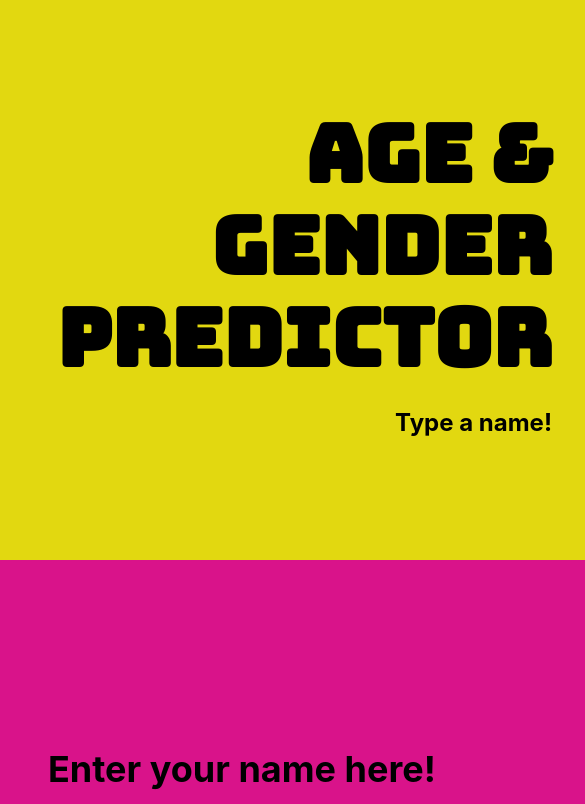
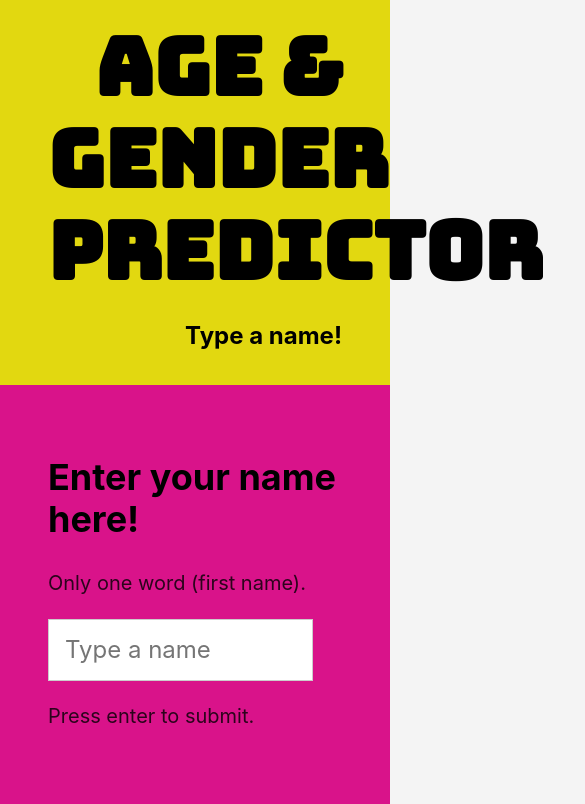
Before and after one commit to KenTandrian/age-gender-predictor, a React (Create React App) app: page / in a window 390 px wide. Shown: the top 804 px of the page, 585 px wide, since content can reach past the window. Built offline with nearby package versions, Linux system fonts and the light colour scheme.

Commit message:
Fix proper case and not found handler

```diff
--- a/src/App.css
+++ b/src/App.css
@@ -11,8 +11,7 @@ input::-webkit-inner-spin-button {
   display: flex;
   flex-direction: row;
   height: 100vh;
-  min-height: 560px;
-  min-width: 600px;
+  min-height: 600px;
 }
 
 .top-left {
@@ -21,7 +20,7 @@ input::-webkit-inner-spin-button {
   flex-basis: 50%;
   background: #e2d810;
   height: 100vh;
-  min-height: 560px;
+  min-height: 600px;
   justify-content: center;
   padding: 3rem;
 }
@@ -42,7 +41,7 @@ input::-webkit-inner-spin-button {
   flex-direction: column;
   flex-basis: 50%;
   height: 100vh;
-  min-height: 560px;
+  min-height: 600px;
   justify-content: center;
   align-items: left;
   padding: 3rem;
@@ -79,8 +78,13 @@ footer {
     display: flex;
     flex-direction: column;
     height: 100%;
+    min-height: 300px;
   }
   .top-left {
-    height: 50vh;
+    height: 40vh;
+    min-height: 200px;
+  }
+  .top-right {
+    min-height: 200px;
   }
 }
--- a/src/App.jsx
+++ b/src/App.jsx
@@ -9,8 +9,8 @@ class App extends Component {
         super();
         this.state = {
             theName: "",
-            theAge: "",
-            theGender: "",
+            theAge: null,
+            theGender: null,
             //theHistory: []
         };
     }
@@ -18,8 +18,9 @@ class App extends Component {
     historiNama = [];
 
     // For Search Bar
-    onlyAllowChar(e) {
-        this.setState({ inputTxt: e.target.value.replace(/[^a-zA-Z ]/ig, "")});
+    onlyAllowCharAndMakeProperCase(e) {
+        this.setState({ inputTxt: e.target.value.replace(/[^a-zA-Z]/ig, "")
+            .replace(/\w\S*/g, (txt) => {return txt.charAt(0).toUpperCase() + txt.substr(1).toLowerCase()})});
     }
 
     // To detect enter in Search Bar
@@ -51,8 +52,10 @@ class App extends Component {
             this.setState({theGender: genderData.gender});
             //console.log('GenderData', genderData, this.state.theGender);
 
-            this.historiNama.push({namaNya: this.state.theName, umurNya: ageData.age, jkNya: genderData.gender});
-            //console.log(this.historiNama);
+            if (genderData.gender !== null && ageData.age !== null) {
+                this.historiNama.push({namaNya: this.state.theName, umurNya: ageData.age, jkNya: genderData.gender});
+            }
+            console.log(this.historiNama);
         }
     }
 
@@ -61,11 +64,15 @@ class App extends Component {
             <div>
                 <div className="top-container">
                     <header className="tc pv3 pv4-ns top-left">
-                        <h1 className="header-title">Age & Gender Predictor</h1>
+                        <h1 className="header-title f-headline-l f1-ns">Age & Gender Predictor</h1>
                         <h2 className="header-subtitle">Type a name!</h2>
                     </header>
                     <div className="top-right">
-                        <SearchBar detectEnter={this.onKeyUp} value={this.state.inputTxt} onChange={this.onlyAllowChar.bind(this)}/>
+                        <SearchBar
+                            detectEnter={this.onKeyUp}
+                            value={this.state.inputTxt}
+                            onChange={this.onlyAllowCharAndMakeProperCase.bind(this)}
+                        />
                         <NameFact nama={this.state.theName} umur={this.state.theAge} jk={this.state.theGender}/>
                     </div>
                 </div>
--- a/src/NameFact.jsx
+++ b/src/NameFact.jsx
@@ -4,10 +4,16 @@ const NameFact = ({ nama, umur, jk }) => {
     return (
         (nama === "") ?
         <div></div> :
-        <div className="w-60 bg-white br3 pa3 pa4-ns mv2 ba b--black-10 shadow-5">
+        <div className="w-80 bg-white br3 pa3 pa4-ns mv2 ba b--black-10 shadow-5">
             <h1 className="f2 f-subheadline-l fw6 mv3">{nama}</h1>
-            <p className="f6 fw4">You should be {umur} years old.</p>
-            <p className="f6 fw4">You are a {jk}.</p>
+            {
+                (jk === null || umur === null) ?
+                <p className="f6 fw4">Sorry, data not found.</p> :
+                <div>
+                    <p className="f6 fw4">You should be {umur} years old.</p>
+                    <p className="f6 fw4">You are a {jk}.</p>
+                </div>
+            }
         </div>
     )
 }
--- a/src/SearchBar.jsx
+++ b/src/SearchBar.jsx
@@ -6,6 +6,7 @@ const SearchBar = ( { detectEnter, value, onChange } ) => {
             <label htmlFor="thenumber" className="b db mb2 f2 f-subheadline-3 pv2">
                 Enter your name here!
             </label>
+            <small id="name-desc" className="f4 black-80 db mb2 pv3">Only one word (first name).</small>
             <input
                 id="thenumber"
                 type="text"
@@ -13,7 +14,7 @@ const SearchBar = ( { detectEnter, value, onChange } ) => {
                 onKeyUp={detectEnter}
                 value={value}
                 onChange={onChange}
-                className="ba b--black-20 pa3 mb2 w-80 f3"
+                className="ba b--black-20 pa3 mb2 w-90 f3"
                 min="0" max="1000"
                 autoComplete="off"
             />
```
